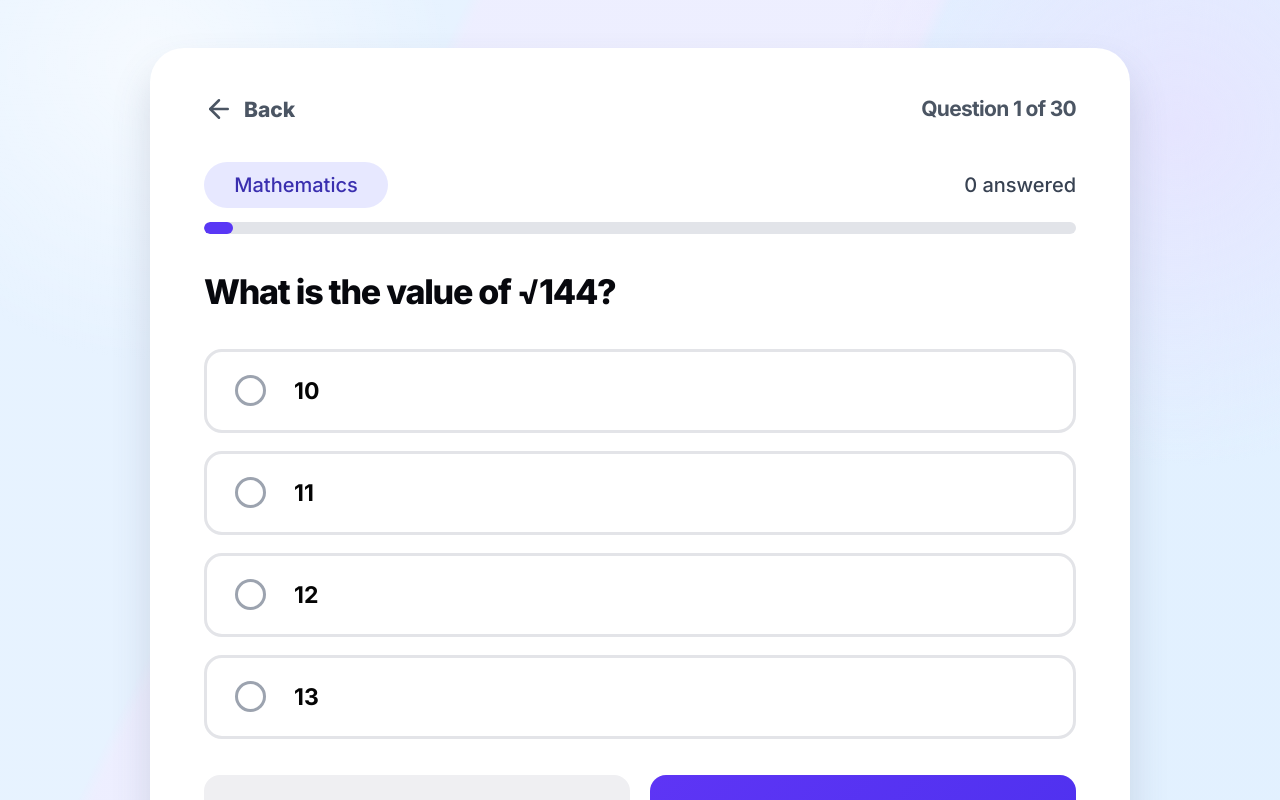
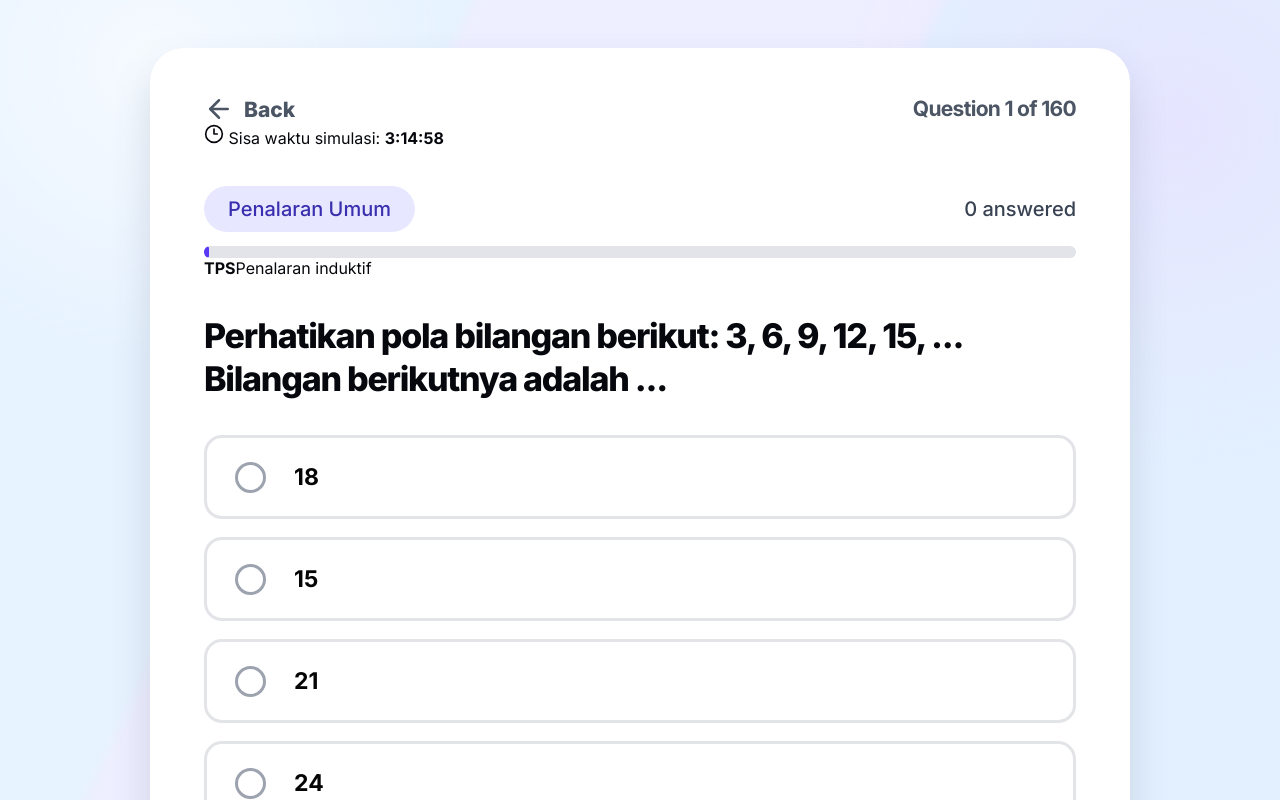
Before and after one commit to muhmmdnaufll/Dutaproject, a React (Vite) app: page / in a window 1280 px wide. Both pictures are taken after a click on the button "Mulai Tryout". Shown: the top 800 px of the page. Built offline with nearby package versions, Linux system fonts and the light colour scheme.

Commit message:
Upgrade app to serious UTBK 2026 tryout and prediction flow

```diff
--- a/src/main.jsx
+++ b/src/main.jsx
@@ -1,61 +1,11 @@
-import React, { useMemo, useState } from 'react';
+import React, { useEffect, useMemo, useState } from 'react';
 import { createRoot } from 'react-dom/client';
-import { ArrowLeft, ArrowRight, Award, CheckCircle2, GraduationCap, Home, LineChart, Target, Trophy } from 'lucide-react';
+import { ArrowLeft, ArrowRight, Award, CheckCircle2, Clock3, GraduationCap, Home, LineChart, Target, Trophy } from 'lucide-react';
+import { calculateScores, getPredictions, questions, sectionOfQuestion, sections } from './examData.js';
 import './styles.css';
 
-const TOTAL = 30;
-
-const questions = [
-  { category: 'Mathematics', text: 'What is the value of √144?', options: ['10', '11', '12', '13'], answer: 2 },
-  { category: 'Mathematics', text: 'If 3x + 5 = 20, what is x?', options: ['3', '4', '5', '6'], answer: 2 },
-  { category: 'Mathematics', text: 'What is 25% of 200?', options: ['25', '40', '50', '75'], answer: 2 },
-  { category: 'Mathematics', text: 'The area of a rectangle is 48 and its length is 8. What is its width?', options: ['4', '5', '6', '7'], answer: 2 },
-  { category: 'Mathematics', text: 'What is 7² − 3²?', options: ['30', '34', '40', '58'], answer: 2 },
-  { category: 'Mathematics', text: 'What is the next number: 2, 4, 8, 16, ...?', options: ['20', '24', '30', '32'], answer: 3 },
-  { category: 'Mathematics', text: 'What is the value of 15 × 6?', options: ['70', '80', '90', '100'], answer: 2 },
-  { category: 'Mathematics', text: 'Simplify 18/24.', options: ['2/3', '3/4', '4/5', '5/6'], answer: 1 },
-  { category: 'Mathematics', text: 'What is the perimeter of a square with side 9?', options: ['18', '27', '36', '81'], answer: 2 },
-  { category: 'Mathematics', text: 'What is 5³?', options: ['15', '25', '75', '125'], answer: 3 },
-  { category: 'Science', text: 'Which planet is known as the Red Planet?', options: ['Venus', 'Mars', 'Jupiter', 'Saturn'], answer: 1 },
-  { category: 'Science', text: 'What gas do plants absorb during photosynthesis?', options: ['Oxygen', 'Carbon dioxide', 'Nitrogen', 'Hydrogen'], answer: 1 },
-  { category: 'Science', text: 'What is the chemical symbol for water?', options: ['O2', 'CO2', 'H2O', 'NaCl'], answer: 2 },
-  { category: 'Science', text: 'Which organ pumps blood throughout the body?', options: ['Lung', 'Brain', 'Heart', 'Kidney'], answer: 2 },
-  { category: 'Science', text: 'What force keeps objects on Earth?', options: ['Magnetism', 'Gravity', 'Friction', 'Pressure'], answer: 1 },
-  { category: 'Science', text: 'What is the basic unit of life?', options: ['Atom', 'Cell', 'Tissue', 'Organ'], answer: 1 },
-  { category: 'Science', text: 'Which state of matter has a fixed volume but no fixed shape?', options: ['Solid', 'Liquid', 'Gas', 'Plasma'], answer: 1 },
-  { category: 'Science', text: 'What is the center of an atom called?', options: ['Electron', 'Nucleus', 'Proton', 'Neutron'], answer: 1 },
-  { category: 'Science', text: 'Which vitamin is mainly obtained from sunlight?', options: ['Vitamin A', 'Vitamin B', 'Vitamin C', 'Vitamin D'], answer: 3 },
-  { category: 'Science', text: 'What is the boiling point of water at sea level?', options: ['50°C', '75°C', '100°C', '150°C'], answer: 2 },
-  { category: 'Language', text: 'Choose the correct sentence.', options: ['She go to school', 'She goes to school', 'She going school', 'She gone school'], answer: 1 },
-  { category: 'Language', text: "What is the synonym of 'happy'?", options: ['Sad', 'Joyful', 'Angry', 'Tired'], answer: 1 },
-  { category: 'Language', text: "What is the antonym of 'strong'?", options: ['Powerful', 'Weak', 'Brave', 'Hard'], answer: 1 },
-  { category: 'Language', text: 'Which word is a noun?', options: ['Run', 'Beautiful', 'Student', 'Quickly'], answer: 2 },
-  { category: 'Language', text: 'Complete: I have ___ apple.', options: ['a', 'an', 'the', 'some'], answer: 1 },
-  { category: 'Language', text: 'Which punctuation ends a question?', options: ['.', ',', '?', '!'], answer: 2 },
-  { category: 'Language', text: "What does 'besar' mean in English?", options: ['Small', 'Big', 'Fast', 'Slow'], answer: 1 },
-  { category: 'Language', text: "Choose the past tense of 'write'.", options: ['Writed', 'Written', 'Wrote', 'Writing'], answer: 2 },
-  { category: 'Language', text: 'Which is the correct spelling?', options: ['Definately', 'Definitely', 'Definetly', 'Definatly'], answer: 1 },
-  { category: 'Language', text: "Find the verb: 'They study every night.'", options: ['They', 'study', 'every', 'night'], answer: 1 },
-];
-
-const majors = [
-  {
-    name: 'Ekonomi Pembangunan',
-    faculty: 'Fakultas Ekonomi dan Bisnis',
-    desc: 'Mempelajari teori ekonomi dan strategi pembangunan daerah.',
-    minScore: 580,
-    note: 'Jurusan ini memiliki peluang yang baik untuk Anda.',
-    strength: 'Fondasi akademik yang solid untuk memulai studi ekonomi.',
-  },
-  {
-    name: 'Pendidikan Bahasa Indonesia',
-    faculty: 'Fakultas Keguruan dan Ilmu Pendidikan',
-    desc: 'Mempersiapkan pendidik bahasa Indonesia profesional.',
-    minScore: 570,
-    note: 'Skor Anda mendukung untuk jurusan ini.',
-    strength: 'Peluang yang baik untuk mengembangkan karir di bidang pendidikan.',
-  },
-];
+const TOTAL = questions.length;
+const TOTAL_MINUTES = sections.reduce((sum, section) => sum + section.minutes, 0);
 
 function Logo() {
   return (
@@ -70,44 +20,67 @@ function Logo() {
   );
 }
 
-function scoreSummary(answers) {
-  const groups = {
-    Mathematics: { correct: 0, total: 10, score: 200, grade: 'D' },
-    Science: { correct: 0, total: 10, score: 200, grade: 'D' },
-    Language: { correct: 0, total: 10, score: 200, grade: 'D' },
-  };
+function formatTime(seconds) {
+  const safeSeconds = Math.max(0, seconds);
+  const h = Math.floor(safeSeconds / 3600);
+  const m = Math.floor((safeSeconds % 3600) / 60);
+  const s = safeSeconds % 60;
+  if (h > 0) return `${h}:${String(m).padStart(2, '0')}:${String(s).padStart(2, '0')}`;
+  return `${m}:${String(s).padStart(2, '0')}`;
+}
 
-  answers.forEach((answer, index) => {
-    if (answer === questions[index].answer) groups[questions[index].category].correct += 1;
-  });
-
-  Object.values(groups).forEach((group) => {
-    group.score = group.correct === 0 ? 200 : 200 + group.correct * 80;
-    group.grade = group.score >= 800 ? 'A' : group.score >= 650 ? 'B' : group.score >= 520 ? 'C' : 'D';
-  });
-
-  const correct = Object.values(groups).reduce((sum, group) => sum + group.correct, 0);
-  const totalScore = Math.round(Object.values(groups).reduce((sum, group) => sum + group.score, 0) / 3);
-  const percent = Math.round((correct / TOTAL) * 1000) / 10;
-  const grade = totalScore >= 800 ? 'A' : totalScore >= 650 ? 'B' : totalScore >= 520 ? 'C' : 'D';
-  return { groups, correct, totalScore, percent, grade };
+function SectionGrid() {
+  return (
+    <div className="section-grid">
+      {sections.map((section) => (
+        <div key={section.code}>
+          <b>{section.short}</b>
+          <span>{section.total} soal</span>
+          <small>{section.minutes} menit</small>
+        </div>
+      ))}
+    </div>
+  );
 }
 
 function App() {
   const [view, setView] = useState('home');
   const [current, setCurrent] = useState(0);
   const [answers, setAnswers] = useState(Array(TOTAL).fill(null));
+  const [startedAt, setStartedAt] = useState(null);
+  const [now, setNow] = useState(Date.now());
   const answered = answers.filter((answer) => answer !== null).length;
-  const result = useMemo(() => scoreSummary(answers), [answers]);
+  const result = useMemo(() => calculateScores(answers), [answers]);
+  const predictions = useMemo(() => getPredictions(result.totalScore), [result.totalScore]);
+
+  useEffect(() => {
+    const timer = setInterval(() => setNow(Date.now()), 1000);
+    return () => clearInterval(timer);
+  }, []);
+
+  const remainingSeconds = startedAt ? Math.max(0, Math.round(TOTAL_MINUTES * 60 - (now - startedAt) / 1000)) : Math.round(TOTAL_MINUTES * 60);
+
+  useEffect(() => {
+    if (startedAt && remainingSeconds <= 0 && view === 'quiz') {
+      setView('review');
+    }
+  }, [remainingSeconds, startedAt, view]);
 
   const go = (nextView) => {
     setView(nextView);
     setTimeout(() => window.scrollTo({ top: 0, behavior: 'smooth' }), 0);
   };
 
+  const startTryout = () => {
+    setStartedAt(Date.now());
+    setCurrent(0);
+    go('quiz');
+  };
+
   const restart = () => {
     setAnswers(Array(TOTAL).fill(null));
     setCurrent(0);
+    setStartedAt(Date.now());
     go('quiz');
   };
 
@@ -116,18 +89,19 @@ function App() {
       <main className="page">
         <section className="card landing-card">
           <Logo />
-          <h1 className="tagline">Cari Jurusanmu. Raih Mimpimu.</h1>
-          <p className="lead">Ikuti tryout komprehensif untuk menemukan jurusan di Universitas Syiah Kuala yang sesuai dengan kekuatan akademik Anda. Kami akan menganalisis performa Anda dan memberikan prediksi kelayakan jurusan.</p>
+          <h1 className="tagline">Simulasi UTBK 2026. Pilih Jurusan dengan Data.</h1>
+          <p className="lead">Kerjakan tryout bergaya UTBK-SNBT lengkap: TPS, Literasi Bahasa Indonesia, Literasi Bahasa Inggris, dan Penalaran Matematika. Sistem akan menghitung estimasi skor 200-800, membaca kekuatan subtes, lalu memberi prediksi kelayakan jurusan USK berdasarkan standar target kompetitif.</p>
           <div className="info-panel">
-            <h2>Yang Akan Anda Dapatkan:</h2>
+            <h2>Format Tryout Serius:</h2>
             <ul>
-              <li><span>✓</span><p>30 soal tryout mencakup Matematika, Sains, dan Bahasa</p></li>
-              <li><span>✓</span><p>Analisis skor detail dan kalkulasi nilai</p></li>
-              <li><span>✓</span><p>Prediksi kelayakan jurusan USK yang dipersonalisasi</p></li>
-              <li><span>✓</span><p>Estimasi waktu: 20-30 menit</p></li>
+              <li><span>✓</span><p>{TOTAL} soal original bergaya UTBK-SNBT 2026</p></li>
+              <li><span>✓</span><p>Durasi simulasi {TOTAL_MINUTES} menit dengan timer</p></li>
+              <li><span>✓</span><p>7 subtes: PU, PPU, PBM, PK, LBI, LBE, dan PM</p></li>
+              <li><span>✓</span><p>Prediksi jurusan memakai target skor, rasio persaingan, dan kategori Aman/Realistis/Ambisius/Berat</p></li>
             </ul>
+            <SectionGrid />
           </div>
-          <button className="primary-btn home-btn" onClick={() => go('quiz')}>Mulai Tryout <ArrowRight size={38} /></button>
+          <button className="primary-btn home-btn" onClick={startTryout}>Mulai Tryout <ArrowRight size={38} /></button>
         </section>
       </main>
     );
@@ -135,23 +109,26 @@ function App() {
 
   if (view === 'quiz') {
     const q = questions[current];
+    const section = sectionOfQuestion(current);
     const progress = ((current + 1) / TOTAL) * 100;
     return (
-      <main className="page">
-        <section className="card quiz-card">
-          <header className="top-row">
+      <main className="page exam-page">
+        <section className="card quiz-card exam-card">
+          <header className="top-row exam-top">
             <button className="back" onClick={() => go('home')}><ArrowLeft size={30} /> Back</button>
             <strong>Question {current + 1} of {TOTAL}</strong>
           </header>
+          <div className="timer-line"><Clock3 size={20} /> Sisa waktu simulasi: <b>{formatTime(remainingSeconds)}</b></div>
           <div className="quiz-meta">
-            <span>{q.category}</span>
+            <span>{section.name}</span>
             <p>{answered} answered</p>
           </div>
           <div className="progress"><i style={{ width: `${progress}%` }} /></div>
+          <div className="skill-line"><b>{section.group}</b><span>{q.skill}</span></div>
           <h1 className="question">{q.text}</h1>
           <div className="options">
             {q.options.map((option, index) => (
-              <button key={option} className={`option ${answers[current] === index ? 'selected' : ''}`} onClick={() => {
+              <button key={`${current}-${index}`} className={`option ${answers[current] === index ? 'selected' : ''}`} onClick={() => {
                 const copy = [...answers];
                 copy[current] = index;
                 setAnswers(copy);
@@ -163,7 +140,7 @@ function App() {
           </div>
           <div className="dual-actions">
             <button className="secondary-btn" disabled={current === 0} onClick={() => setCurrent((value) => Math.max(0, value - 1))}><ArrowLeft /> Previous</button>
-            <button className="primary-btn" onClick={() => current === TOTAL - 1 ? go('review') : setCurrent((value) => value + 1)}>Next <ArrowRight /></button>
+            <button className="primary-btn" onClick={() => current === TOTAL - 1 ? go('review') : setCurrent((value) => value + 1)}>{current === TOTAL - 1 ? 'Review' : 'Next'} <ArrowRight /></button>
           </div>
         </section>
       </main>
@@ -172,13 +149,20 @@ function App() {
 
   if (view === 'review') {
     return (
-      <main className="page">
-        <section className="card review-card">
+      <main className="page review-page">
+        <section className="card review-card exam-review-card">
           <h1>Review Your Answers</h1>
           <div className="review-line"><span>Progress</span><b>{answered} / {TOTAL} answered</b></div>
           <div className="progress"><i style={{ width: `${(answered / TOTAL) * 100}%` }} /></div>
-          <div className="number-grid">
-            {questions.map((_, index) => <button key={index} className={answers[index] !== null ? 'filled' : ''} onClick={() => { setCurrent(index); go('quiz'); }}>{index + 1}</button>)}
+          <div className="review-section-summary">
+            {sections.map((section) => {
+              const indexes = questions.map((question, index) => question.section === section.code ? index : -1).filter((index) => index >= 0);
+              const done = indexes.filter((index) => answers[index] !== null).length;
+              return <span key={section.code}>{section.short}: <b>{done}/{section.total}</b></span>;
+            })}
+          </div>
+          <div className="number-grid exam-number-grid">
+            {questions.map((question, index) => <button key={index} title={`${index + 1}. ${sectionOfQuestion(index).name}`} className={answers[index] !== null ? 'filled' : ''} onClick={() => { setCurrent(index); go('quiz'); }}>{index + 1}</button>)}
           </div>
           <div className="dual-actions review-actions">
             <button className="secondary-btn" onClick={() => { const first = answers.findIndex((answer) => answer === null); setCurrent(first === -1 ? 0 : first); go('quiz'); }}>Continue<br />Answering</button>
@@ -191,31 +175,31 @@ function App() {
 
   if (view === 'result') {
     return (
-      <main className="result-page">
-        <section className="card result-card">
+      <main className="result-page serious-result-page">
+        <section className="card result-card serious-result-card">
           <div className="icon-bubble"><Trophy /></div>
-          <h1>Tryout Selesai!</h1>
-          <p>Berikut hasil tryout Anda</p>
+          <h1>Tryout UTBK Selesai!</h1>
+          <p>Berikut estimasi performa UTBK-SNBT Anda</p>
           <div className="score-hero">
-            <span>Skor Total</span>
+            <span>Estimasi Skor UTBK</span>
             <strong>{result.totalScore}</strong>
-            <b>Nilai: {result.percent}% · Grade {result.grade}</b>
-            <em>{result.totalScore >= 520 ? 'Cukup Baik' : 'Perlu Peningkatan'}</em>
+            <b>Akurasi latihan: {result.percent}% · Grade {result.grade}</b>
+            <em>{result.totalScore >= 650 ? 'Kompetitif' : result.totalScore >= 550 ? 'Cukup, perlu penguatan' : 'Perlu peningkatan serius'}</em>
           </div>
           <h2>Rincian Per Subtes</h2>
-          <div className="subtests">
-            {Object.entries(result.groups).map(([name, group]) => <article key={name}>
-              <div className="sub-head"><Award /><h3>{name}</h3><strong>{group.score}</strong><b>{group.grade}</b></div>
-              <div className="sub-info"><span>{group.correct} dari 10 benar</span><em>{group.score >= 520 ? 'Cukup Baik' : 'Perlu Peningkatan'}</em></div>
-              <div className="mini-progress"><i style={{ width: `${group.correct * 10}%` }} /></div>
+          <div className="subtests serious-subtests">
+            {Object.entries(result.groups).map(([code, group]) => <article key={code}>
+              <div className="sub-head"><Award /><h3>{group.section.name}</h3><strong>{group.score}</strong><b>{group.grade}</b></div>
+              <div className="sub-info"><span>{group.correct} dari {group.total} benar</span><em>{group.score >= 650 ? 'Kuat' : group.score >= 550 ? 'Cukup' : 'Lemah'}</em></div>
+              <div className="mini-progress"><i style={{ width: `${(group.correct / group.total) * 100}%` }} /></div>
             </article>)}
           </div>
         </section>
-        <section className="card next-card">
+        <section className="card next-card standards-card">
           <LineChart className="green-icon" />
           <div>
-            <h2>Langkah Selanjutnya</h2>
-            <p>Berdasarkan performa Anda, kami telah menyiapkan prediksi kelayakan jurusan di Universitas Syiah Kuala yang sesuai dengan kekuatan akademik Anda.</p>
+            <h2>Standar Prediksi</h2>
+            <p>Prediksi bukan jaminan kelulusan. Standar target dibuat dari skor kompetitif internal, rasio daya tampung/peminat, dan tingkat selektivitas program studi. Gunakan sebagai peta strategi memilih jurusan.</p>
           </div>
           <button className="secondary-btn" onClick={restart}>Ulangi Tryout</button>
           <button className="primary-btn" onClick={() => go('prediction')}>Lihat Prediksi<br />Jurusan <ArrowRight /></button>
@@ -224,39 +208,43 @@ function App() {
     );
   }
 
+  const counts = predictions.reduce((acc, item) => ({ ...acc, [item.label]: (acc[item.label] || 0) + 1 }), {});
+  const recommended = predictions.slice(0, 8);
+
   return (
-    <main className="prediction-page">
-      <section className="card prediction-card">
+    <main className="prediction-page serious-prediction-page">
+      <section className="card prediction-card serious-prediction-card">
         <div className="icon-bubble"><GraduationCap /></div>
         <h1>Prediksi Kelayakan Jurusan</h1>
         <p>Universitas Syiah Kuala</p>
-        <strong className="score-pill">Skor Total Anda: {result.totalScore}</strong>
-        <div className="disclaimer"><b>Disclaimer:</b> Prediksi ini bukan jaminan kelulusan, melainkan estimasi berbasis data untuk membantu siswa menyusun strategi. Kategori dibagi menjadi: <b>Aman</b> (peluang stabil), <b>Realistis</b> (skor cukup kompetitif), dan <b>Ambisius</b> (perlu peningkatan).</div>
-        <div className="stats">
-          <div className="safe"><CheckCircle2 /><b>2</b><span>Aman</span></div>
-          <div className="real"><Target /><b>0</b><span>Realistis</span></div>
-          <div className="ambi"><LineChart /><b>0</b><span>Ambisius</span></div>
+        <strong className="score-pill">Estimasi Skor UTBK Anda: {result.totalScore}</strong>
+        <div className="disclaimer"><b>Disclaimer:</b> Ini estimasi berbasis tryout internal, bukan nilai resmi SNPMB dan bukan jaminan kelulusan. Kategori: <b>Aman</b> bila skor di atas target, <b>Realistis</b> bila dekat target, <b>Ambisius</b> bila butuh peningkatan besar, dan <b>Berat</b> bila gap sangat jauh.</div>
+        <div className="stats serious-stats">
+          <div className="safe"><CheckCircle2 /><b>{counts.Aman || 0}</b><span>Aman</span></div>
+          <div className="real"><Target /><b>{counts.Realistis || 0}</b><span>Realistis</span></div>
+          <div className="ambi"><LineChart /><b>{counts.Ambisius || 0}</b><span>Ambisius</span></div>
+          <div className="hard"><Award /><b>{counts.Berat || 0}</b><span>Berat</span></div>
         </div>
         <h2>Rekomendasi Jurusan</h2>
-        <div className="major-list">
-          {majors.map((major) => <article key={major.name}>
-            <header><CheckCircle2 /><h3>{major.name}</h3><span>Aman</span></header>
+        <div className="major-list serious-major-list">
+          {recommended.map((major) => <article key={major.name} className={`major-${major.tone}`}>
+            <header><CheckCircle2 /><h3>{major.name}</h3><span>{major.label}</span></header>
             <p className="faculty">{major.faculty}</p>
-            <p>{major.desc}</p>
-            <div className="min-score"><span>Estimasi Skor Minimum:</span><b>{major.minScore}</b><em>⊙ Perlu {Math.max(0, major.minScore - result.totalScore)} poin lagi untuk mencapai estimasi skor minimum</em></div>
+            <p>{major.cluster} · Rasio persaingan ± {major.tightness} peminat/kursi</p>
+            <div className="min-score"><span>Target Skor Kompetitif:</span><b>{major.target}</b><em>{major.gap >= 0 ? `Surplus ${major.gap} poin dari target` : `Perlu ${Math.abs(major.gap)} poin lagi untuk mendekati target`}</em></div>
             <p><b>Catatan:</b> {major.note}</p>
-            <p>Kelebihan Anda:</p>
-            <ul><li>{major.strength}</li></ul>
+            <p>Kapasitas/peminat acuan:</p>
+            <ul><li>{major.capacity} kursi · {major.applicants} peminat sebagai indikator selektivitas.</li></ul>
           </article>)}
         </div>
       </section>
-      <section className="card next-steps">
-        <h2>Langkah Selanjutnya</h2>
+      <section className="card next-steps serious-next-steps">
+        <h2>Strategi Lanjutan</h2>
         <ul>
-          <li>Riset lebih dalam tentang jurusan yang Anda minati di website resmi USK</li>
-          <li>Periksa persyaratan khusus dan jalur masuk untuk setiap jurusan</li>
-          <li>Fokus meningkatkan nilai di area yang masih lemah dengan tryout berulang</li>
-          <li>Konsultasikan pilihan jurusan dengan guru BK atau orang tua</li>
+          <li>Targetkan subtes di bawah 550 terlebih dahulu karena paling menahan skor total.</li>
+          <li>Untuk jurusan kompetitif, jadikan skor target +25 sebagai batas aman internal.</li>
+          <li>Ambil minimal satu pilihan realistis atau aman agar strategi tidak terlalu berisiko.</li>
+          <li>Ulangi tryout penuh setelah 7-10 hari latihan terarah.</li>
         </ul>
         <button className="primary-btn" onClick={() => go('home')}><Home size={17} /> Kembali ke Beranda</button>
       </section>
```
